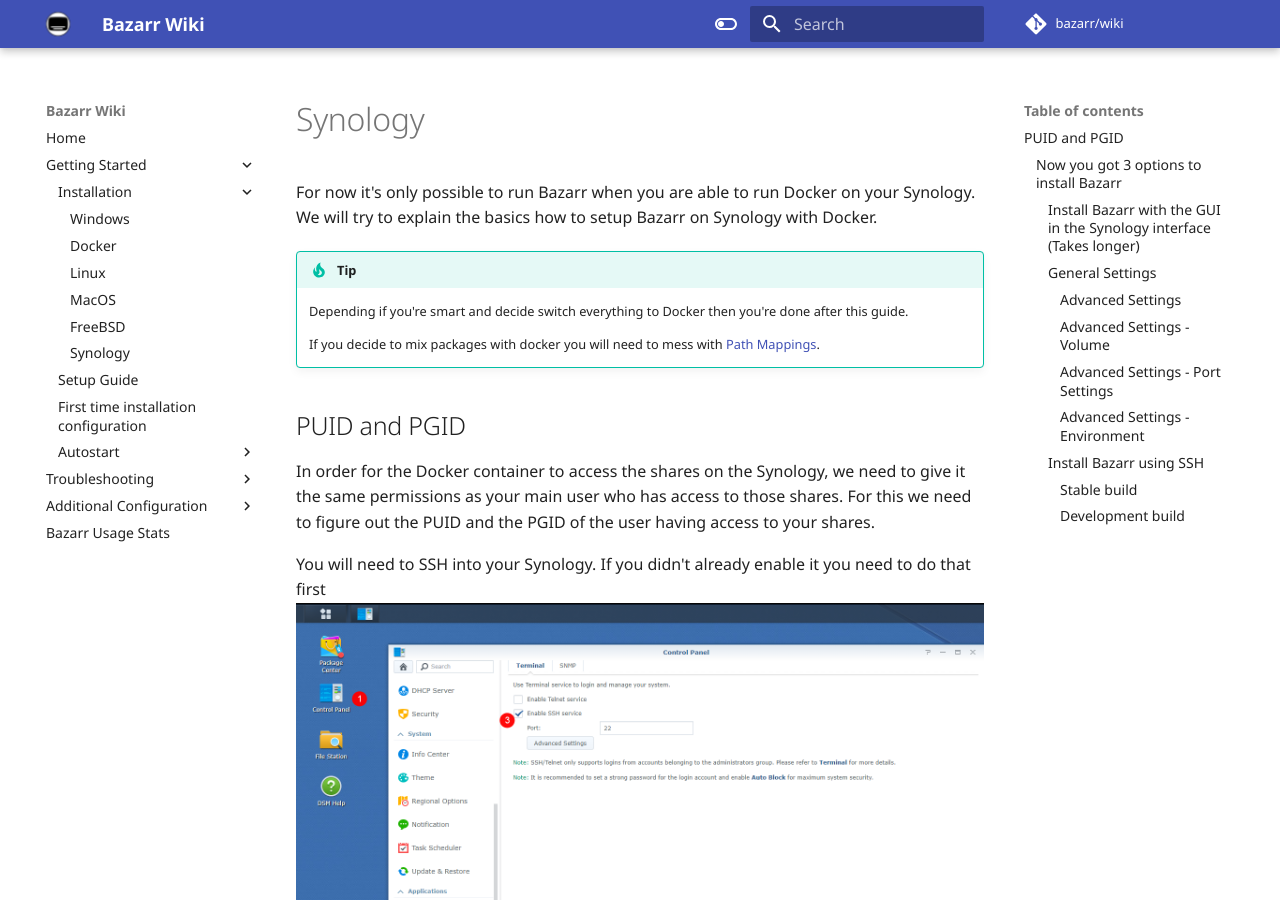
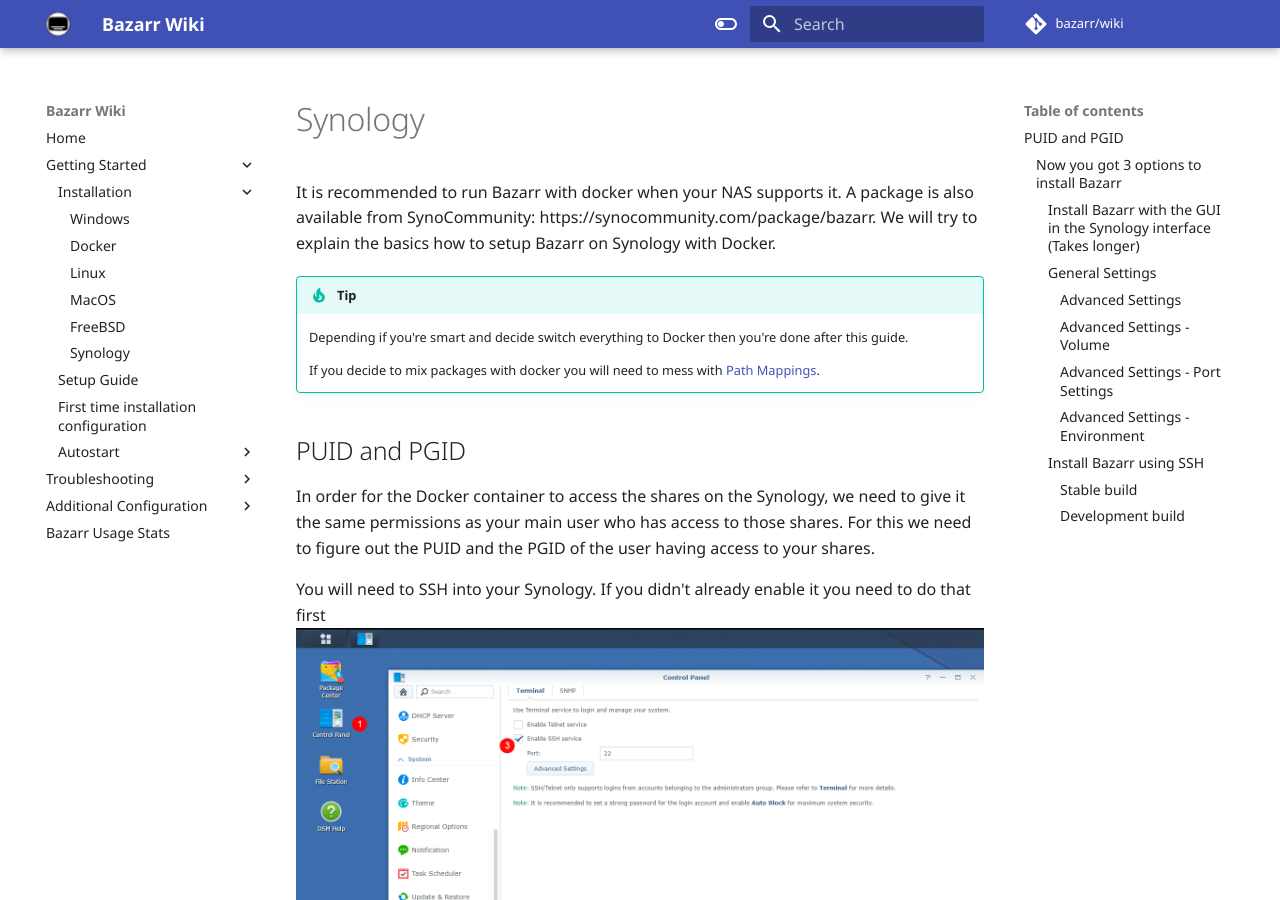
Before and after one commit to bazarr/wiki, an MkDocs documentation site: the page built from docs/Getting-Started/Installation/Synology/synology.md, in a window 1280 px wide and 900 px high. Built offline with MkDocs 1.6.1 and Material for MkDocs 9.7.7, drawn with Linux system fonts in a browser that asks for light colours; some web fonts are replaced; comment, search, counter and statistics services are not loaded.

Commit message:
Update synology.md

```diff
--- a/docs/Getting-Started/Installation/Synology/synology.md
+++ b/docs/Getting-Started/Installation/Synology/synology.md
@@ -1,6 +1,6 @@
 # Synology
 
-For now it's only possible to run Bazarr when you are able to run Docker on your Synology.
+It is recommended to run Bazarr with docker when your NAS supports it. A package is also available from SynoCommunity: https://synocommunity.com/package/bazarr.
 We will try to explain the basics how to setup Bazarr on Synology with Docker.
 
 !!! TIP
```
